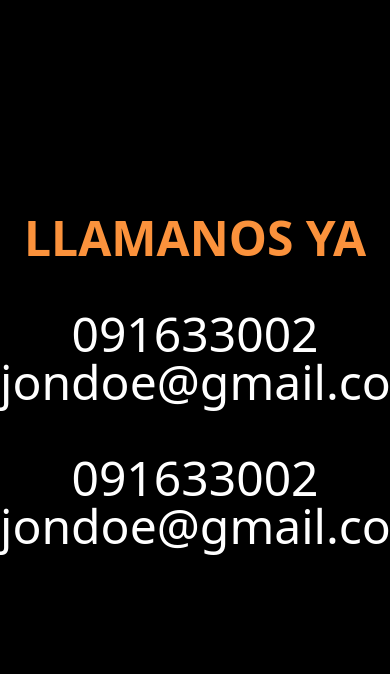
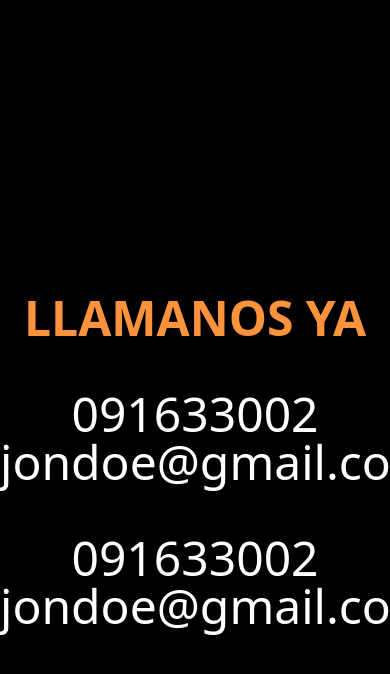
Before and after one commit to SirMendacium/party, a plain HTML site: page index.html in a window 390 px wide. Shown: the part 1554-2228 px from the top of the page. Drawn offline with nearby package versions, Linux system fonts and the light colour scheme.

Commit message:
fix responsive

```diff
--- a/index.html
+++ b/index.html
@@ -66,7 +66,7 @@
       <div class="row">
         <div class="col-md-4 col-0"></div>
         <div class="col-md-4 col-12">
-          <h1 class="text-5xl mb-5 text-orange-400 font-bold">LLAMANOS YA</h1>
+          <h1 class="text-5xl mb-5  pt-20 text-orange-400 font-bold">LLAMANOS YA</h1>
           <div>
             <p class="text-5xl">091633002</p>
             <p class="text-5xl">jondoe@gmail.com</p>
@@ -79,7 +79,6 @@
         </div>
       </div>
     </div>
-    <div class="col-md-4 col-0"></div>
 
     <script src="https://cdn.tailwindcss.com"></script>
     <script>
```
